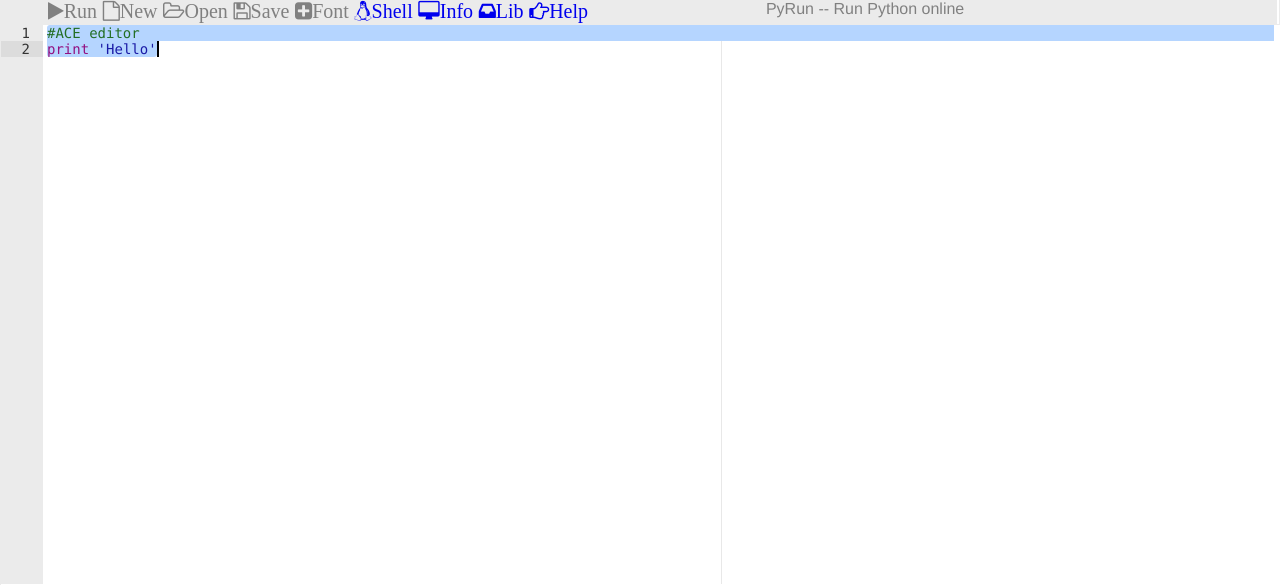
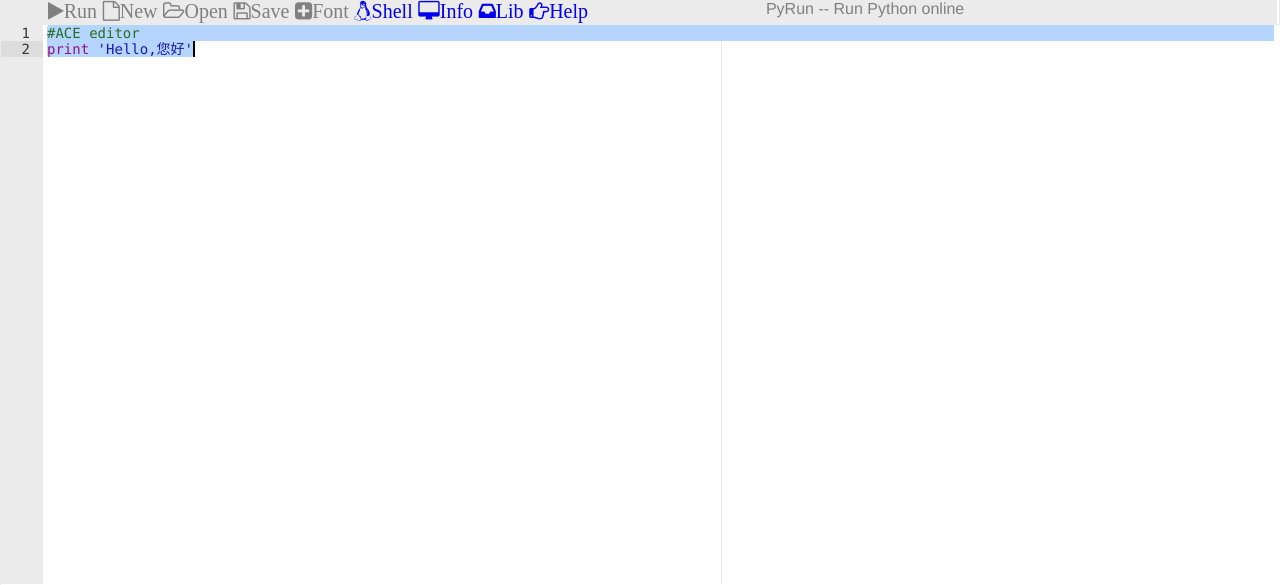
Before and after one commit to Wayho/PyRun, a Flask app: page / in a window 1280 px wide. Shown: the top 585 px of the page. Run offline with Flask 2, Linux system fonts and the light colour scheme; some libraries are stand-ins or nearby versions.

Commit message:
Add files via upload

```diff
--- a/templates/pyrun_ace.html
+++ b/templates/pyrun_ace.html
@@ -2,7 +2,7 @@
 <html lang="en">
 <head>
     <meta charset="UTF-8">
-    <title>ACE Autocompletion demo</title>
+    <title>PyRun -- Run Python online</title>
     <link href="http://netdna.bootstrapcdn.com/font-awesome/4.7.0/css/font-awesome.min.css" rel="stylesheet">
     <style type="text/css" media="screen">
         * {
@@ -164,7 +164,7 @@
     ace_editor.renderer.setShowGutter(true);            //显示行号，默认true
     ace_editor.setHighlightActiveLine(false);			//强调所选行，默认true
     ace_editor.setHighlightSelectedWord(true);			//全文强调所选词，默认true
-    ace_editor.setValue("#ACE editor\nprint 'Hello'");			//text
+    ace_editor.setValue("#ACE editor\nprint 'Hello,您好'");			//text
 
     var ace_output = ace.edit('ace_output');
     ace_output.setTheme('ace/theme/chrome');
```
